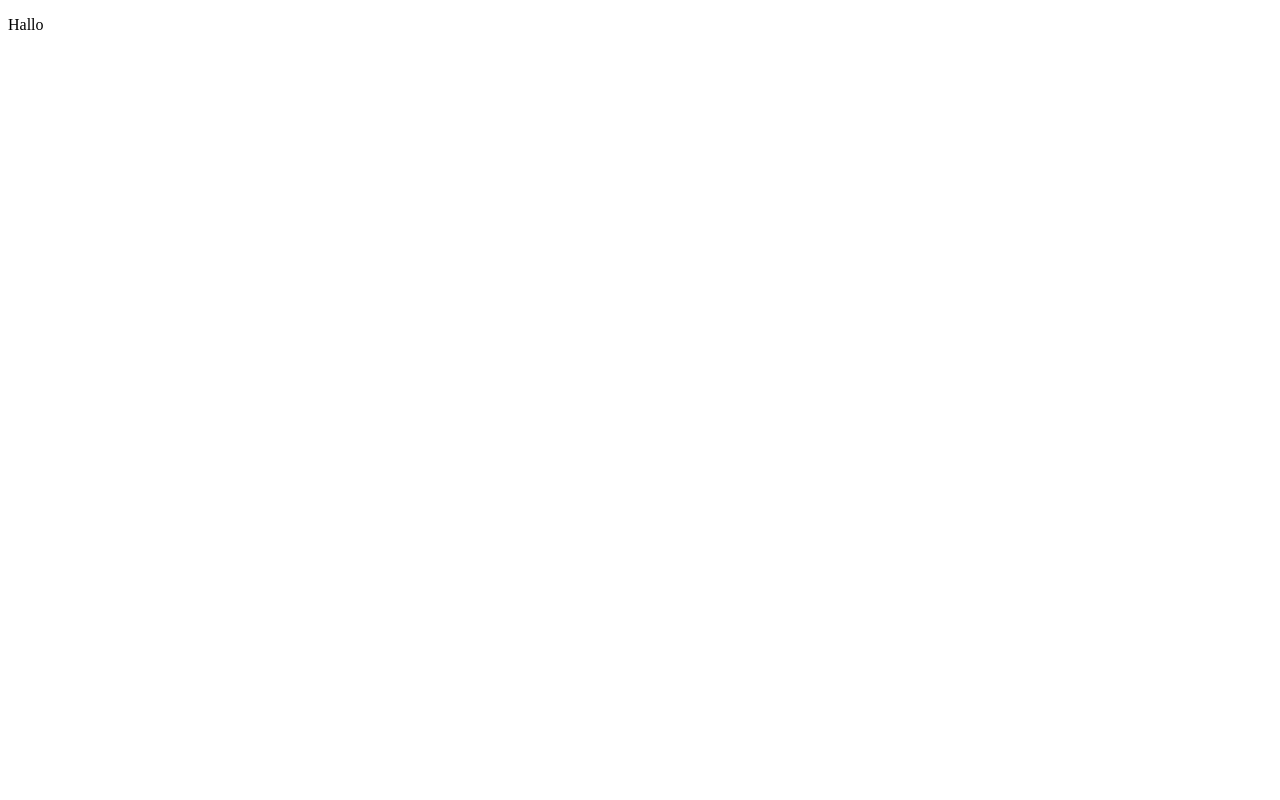
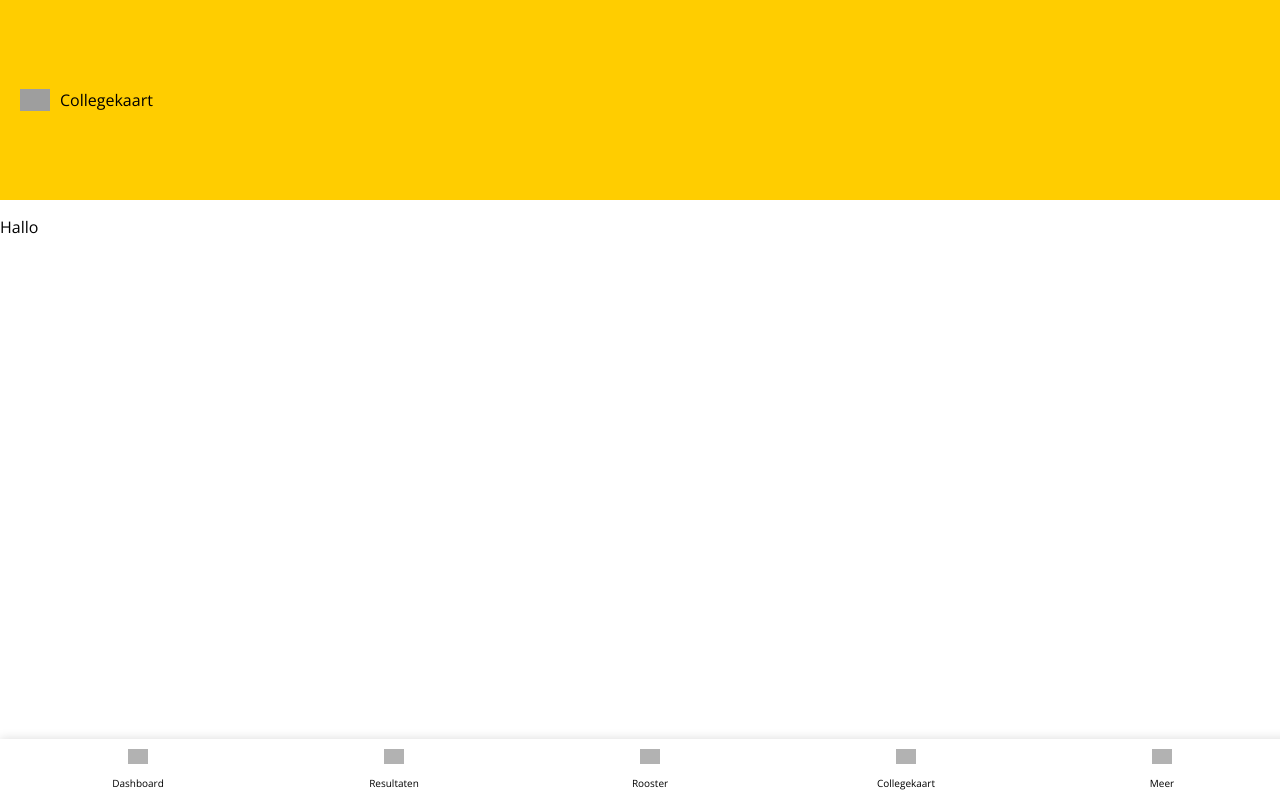
Before and after one commit to worldetch22/myuu, a plain HTML site: page index.html in a window 1280 px wide. Drawn offline with nearby package versions, Linux system fonts and the light colour scheme; grey boxes are pictures that could not be loaded.

Commit message:
Add files via upload

```diff
--- a/index.html
+++ b/index.html
@@ -21,14 +21,138 @@
     <meta name="apple-mobile-web-app-title" content="MyUU">
     <meta name="apple-mobile-web-app-status-bar-style" content="black">
 
+
+
+
     <!--
     <meta name="apple-touch-startup-image" content="splash.png">
     -->
     <title>MyUU</title>
 </head>
+
+<style>
+
+@import url('https://fonts.googleapis.com/css2?family=Open+Sans:ital,wght@0,300;0,400;0,500;0,600;0,700;0,800;1,300;1,400;1,500;1,600;1,700;1,800&display=swap');
+
+    html, body{
+        padding: 0;
+        margin: 0;
+        box-sizing: border-box;
+        font-family: 'Open Sans', sans-serif;
+    }
+
+    .header{
+        display: flex;
+        background-color: #ffcd00;
+        height: 200px;
+        flex-direction: row;
+        align-items: center
+    }
+
+    .colcard-wrap{
+        padding: 20px;
+        display: flex;
+        align-items: center;
+        column-gap: 10px;
+    }
+
+    .colcard-wrap > p {
+        padding: 0;
+        margin: 0;
+    }
+
+    .colcard-wrap > img {
+        width: 30px;
+        align-items: center;
+    }
+
+
+    .footer{
+        position: fixed;
+        left: 0;
+        top: auto;
+        right: 0;
+        bottom: 0;
+        z-index: 10;
+        display: -webkit-box;
+        display: -webkit-flex;
+        display: -ms-flexbox;
+        display: flex;
+        width: 100%;
+        -webkit-box-pack: center;
+        -webkit-justify-content: center;
+        -ms-flex-pack: center;
+        justify-content: center;
+        -webkit-box-align: center;
+        -webkit-align-items: center;
+        -ms-flex-align: center;
+        align-items: center;
+
+        color: black;
+        text-decoration: none;
+
+        background-color: rgba(255, 255, 255, 0.8);
+        -webkit-backdrop-filter: saturate(180%) blur(20px);
+        backdrop-filter: saturate(180%) blur(20px);
+        padding: 10px;
+
+        box-shadow: 0px 0px 10px 0px rgba(0,0,0,0.15);
+    }
+
+    .footer-item{
+        width: 100%;
+        display: flex;
+        flex-direction: column;
+        align-items: center;
+        row-gap: 12px;
+    }
+
+    .footer-item > p {
+        font-size: 10px;
+        margin: 0px;
+    }
+
+    .footer-item > img {
+        opacity: 0.8;
+        width: 20px;
+    }
+</style>
+
 <body>
+
+    <div class="header">
+
+        <div class="colcard-wrap">
+            <img src="https://cdn.discordapp.com/attachments/689116246041559114/1124804791806214294/id-card.svg" alt="">
+            <p>Collegekaart</p>
+        </div>
+
+    </div>
 
     <p>Hallo</p>
 
+    <div class="footer">
+        <div class="footer-item">
+            <img src="https://cdn.discordapp.com/attachments/689116246041559114/1124804598369112194/compass.svg" alt="">
+            <p>Dashboard</p>
+        </div>
+        <div class="footer-item">
+            <img src="https://cdn.discordapp.com/attachments/689116246041559114/1124804652542722108/circle-check.svg" alt="">
+            <p>Resultaten</p>
+        </div>
+        <div class="footer-item">
+            <img src="https://cdn.discordapp.com/attachments/689116246041559114/1124804729143300267/calendar.svg" alt="">
+            <p>Rooster</p>
+        </div>
+        <div class="footer-item">
+            <img src="https://cdn.discordapp.com/attachments/689116246041559114/1124804791806214294/id-card.svg" alt="">
+            <p>Collegekaart</p>
+        </div>
+        <div class="footer-item">
+            <img src="https://cdn.discordapp.com/attachments/689116246041559114/1124805092734939156/dd45.svg" alt="">
+            <p>Meer</p>
+        </div>
+    </div>
+
 </body>
 </html>
```
